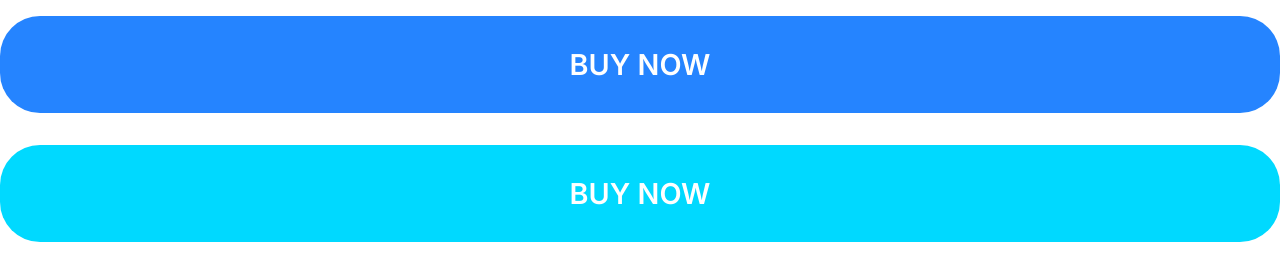
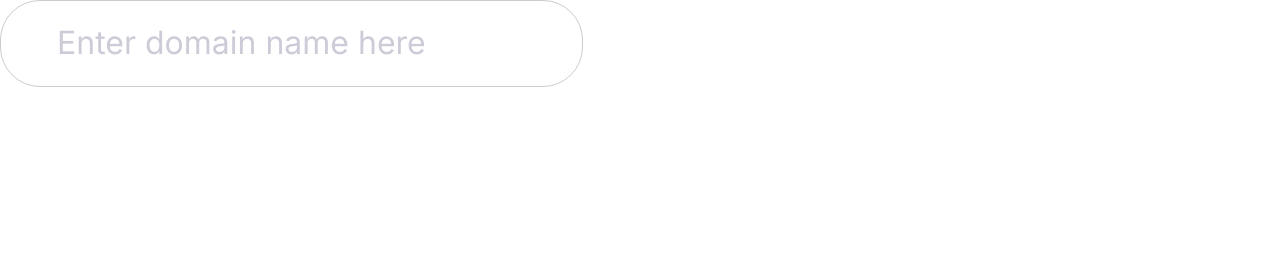
Before and after one commit to Reza10Alizadeh/6tc, a plain HTML site: page index.html in a window 1280 px wide. Drawn offline with Linux system fonts and the light colour scheme.

Commit message:
build first input

```diff
--- a/css/style.css
+++ b/css/style.css
@@ -169,8 +169,25 @@ background: #3a8ffd;
     width: 100%;
 display: inline-block;
 }
-@media screen and(min-width:1024px){
+@media screen and (min-width:1024px){
     .btn{
         font-size: 1.5rem;
     }
 }
+/*inputs*/
+.input{
+    padding: 1.5rem 3.5rem;
+    border: 1px solid #ccc;
+border-radius: 40px;
+outline: 0;
+color: var(--color-headings);
+font-size: 1.5rem;
+}
+::placeholder{
+    color: #cdcbd7;
+}
+@media screen and (min-width:1024px){
+    .input{
+        font-size: 2rem;
+    }
+}
--- a/index.html
+++ b/index.html
@@ -11,7 +11,6 @@
   <link rel="stylesheet" href="css/normalize.css">
 </head>
 <body>
-  <button class="btn btn--primary btn--block">Buy now</button>
-  <a href="#" class="btn btn--secondary btn--block">Buy now</a>
+  <input type="text" class="input" placeholder="Enter domain name here">
 </body>
 </html>
```
Also changed, not shown: commponents/buttons.html (added, +2 -0 lines).
